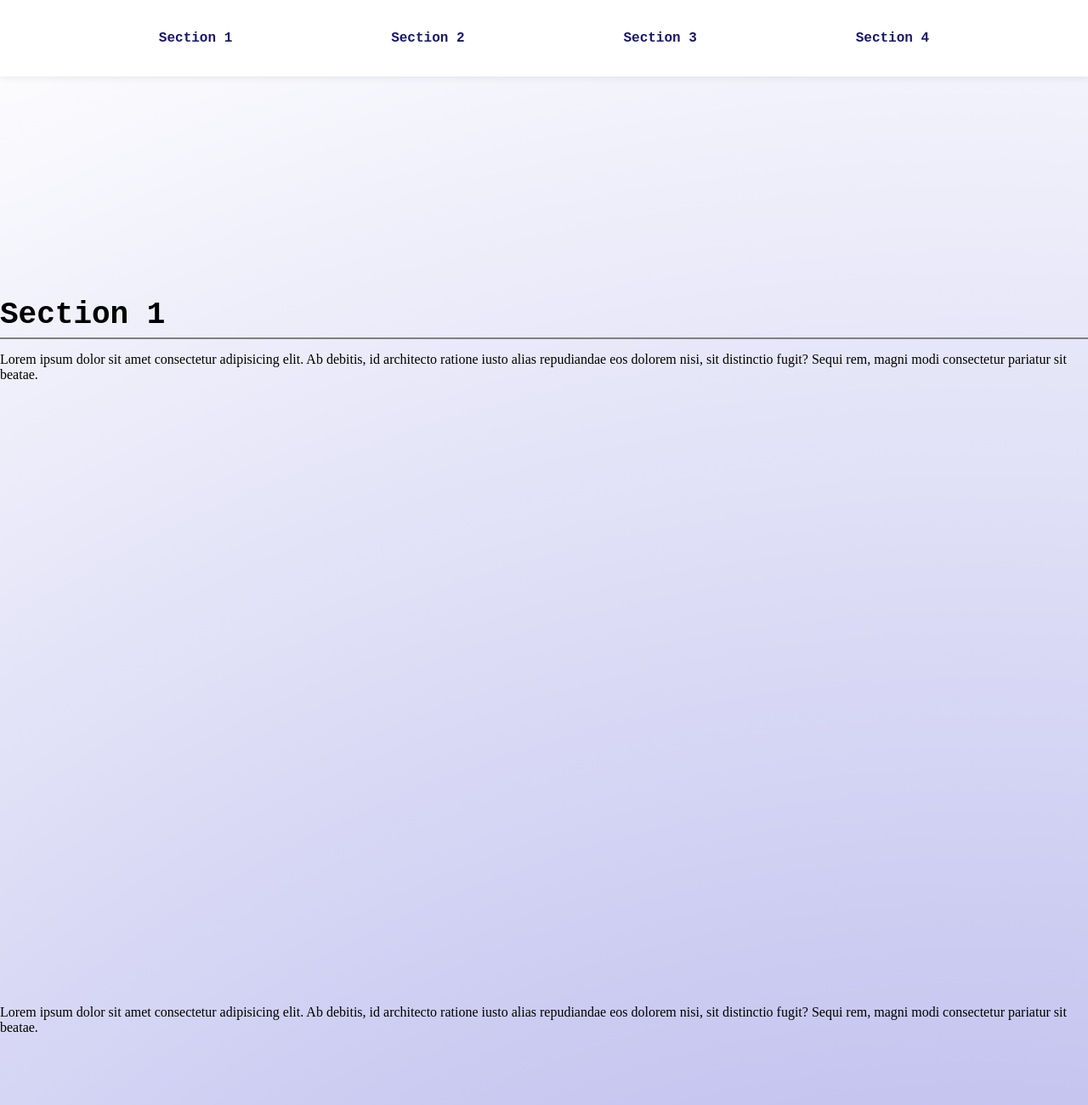
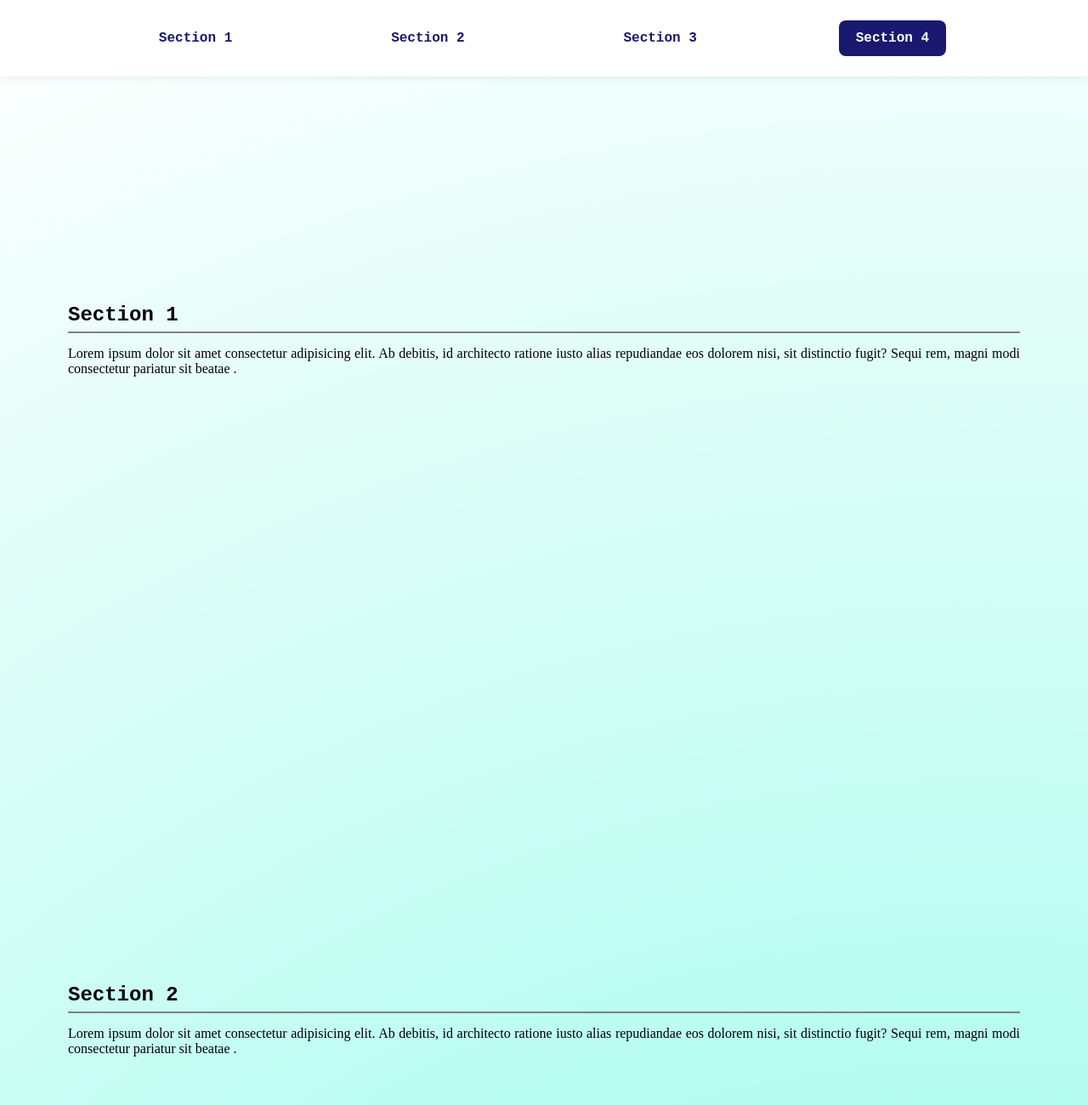
Before and after one commit to dhuome/Udacity-landing-page, a plain HTML site: page index.html in a window 1280 px wide. Shown: the top 1300 px of the page at 85% size. Drawn offline with Linux system fonts and the light colour scheme.

Commit message:
complete the project

```diff
--- a/css/styles.css
+++ b/css/styles.css
@@ -76,16 +76,52 @@ section h1 {
   0% {
     background-color: #3333cc84;
   }
+
   25% {
     background-color: #00ffcc89;
   }
+
   50% {
     background-color: #3333cca3;
   }
+
   75% {
     background-color: #00ffccc0;
   }
+
   100% {
     background-color: #3333ccb6;
   }
 }
+
+@media(max-width: 768px) {
+  section {
+    padding: 12px 80px;
+  }
+
+  section h1 {
+    font-weight: 700;
+    font-size: 1.5rem;
+  }
+
+  section p {
+    font-size: 1rem;
+    text-align: justify;
+  }
+}
+
+@media(min-width: 770px) {
+  section {
+    padding: 12px 80px;
+  }
+
+  section h1 {
+    font-weight: 700;
+    font-size: 1.5rem;
+  }
+
+  section p {
+    font-size: 1rem;
+    text-align: justify;
+  }
+}
--- a/index.html
+++ b/index.html
@@ -22,22 +22,34 @@
     <section>
       <div class="sub-section">
         <h1>Section 1</h1>
-        Lorem ipsum dolor sit amet consectetur adipisicing elit. Ab debitis, id architecto ratione iusto alias
-        repudiandae
-        eos dolorem nisi, sit distinctio fugit? Sequi rem, magni modi consectetur pariatur sit beatae.
+        <p> Lorem ipsum dolor sit amet consectetur adipisicing elit. Ab debitis, id architecto ratione iusto alias
+          repudiandae eos dolorem nisi, sit distinctio fugit? Sequi rem, magni modi consectetur pariatur sit beatae .
+        </p>
       </div>
     </section>
     <section>
-      Lorem ipsum dolor sit amet consectetur adipisicing elit. Ab debitis, id architecto ratione iusto alias repudiandae
-      eos dolorem nisi, sit distinctio fugit? Sequi rem, magni modi consectetur pariatur sit beatae.
+      <div class="sub-section">
+        <h1>Section 2</h1>
+        <p> Lorem ipsum dolor sit amet consectetur adipisicing elit. Ab debitis, id architecto ratione iusto alias
+          repudiandae eos dolorem nisi, sit distinctio fugit? Sequi rem, magni modi consectetur pariatur sit beatae .
+        </p>
+      </div>
     </section>
     <section>
-      Lorem ipsum dolor sit amet consectetur adipisicing elit. Ab debitis, id architecto ratione iusto alias repudiandae
-      eos dolorem nisi, sit distinctio fugit? Sequi rem, magni modi consectetur pariatur sit beatae.
+      <div class="sub-section">
+        <h1>Section 3</h1>
+        <p> Lorem ipsum dolor sit amet consectetur adipisicing elit. Ab debitis, id architecto ratione iusto alias
+          repudiandae eos dolorem nisi, sit distinctio fugit? Sequi rem, magni modi consectetur pariatur sit beatae .
+        </p>
+      </div>
     </section>
     <section>
-      Lorem ipsum dolor sit amet consectetur adipisicing elit. Ab debitis, id architecto ratione iusto alias repudiandae
-      eos dolorem nisi, sit distinctio fugit? Sequi rem, magni modi consectetur pariatur sit beatae.
+      <div class="sub-section">
+        <h1>Section 4</h1>
+        <p> Lorem ipsum dolor sit amet consectetur adipisicing elit. Ab debitis, id architecto ratione iusto alias
+          repudiandae eos dolorem nisi, sit distinctio fugit? Sequi rem, magni modi consectetur pariatur sit beatae .
+        </p>
+      </div>
     </section>
   </main>
 </body>
--- a/js/app.js
+++ b/js/app.js
@@ -1,12 +1,58 @@
+// Define Global Variables
 const sections = document.getElementsByTagName('section');
 const navBar = document.getElementById('nav-bar-list');
+const listItems = document.getElementsByTagName('li');
 
+// Main function to call all needed functions to start the process
 function main() {
+  setupNavBar();
+  document.addEventListener('DOMContentLoaded', isInViewport)
+  document.addEventListener('scroll', isInViewport)
+}
+
+// setupNavBar function is to create the nav dynamically
+function setupNavBar() {
   const sectionArray = Array.from(sections);
+
   sectionArray.forEach((section, index) => {
+    const name = `Section ${index + 1}`;
     const navItem = document.createElement('li');
-    navItem.textContent = `Section ${index + 1}`
+
+    navItem.textContent = name
     navBar.appendChild(navItem);
+    if (index === 0) {
+      navItem.classList.add('active');
+    }
+
+    navItem.addEventListener('click', () => {
+      section.scrollIntoView({ behavior: 'smooth' });
+    });
+  });
+}
+
+// clearActive function is to clear the active nav state
+function clearActive() {
+  const listArray = Array.from(listItems);
+
+  listArray.forEach((listItem, Index) => {
+    listItem.classList.remove('active');
+  });
+}
+
+// isInViewport is to dynamically change the nav state active class
+function isInViewport() {
+  const sectionArray = Array.from(sections);
+  const listArray = Array.from(listItems);
+
+  sectionArray.forEach((section, index) => {
+    const rect = section.getBoundingClientRect();
+    const top = rect.top - 100;
+    const bottom = rect.top + rect.height - 100;
+
+    if (top <= window.innerHeight && bottom <= window.innerHeight) {
+      clearActive();
+      listArray[index].classList.add('active');
+    }
   });
 }
 
```
Also changed, not shown: 1 other file.
